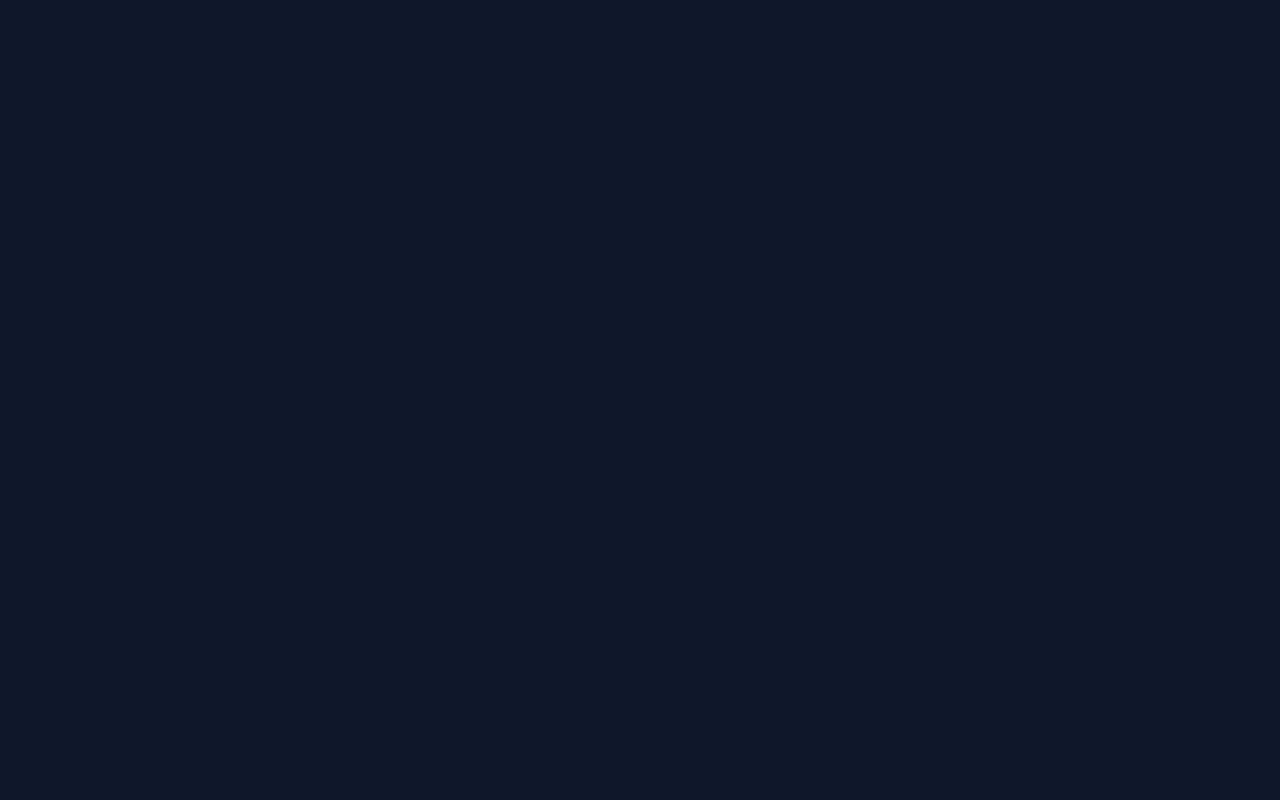
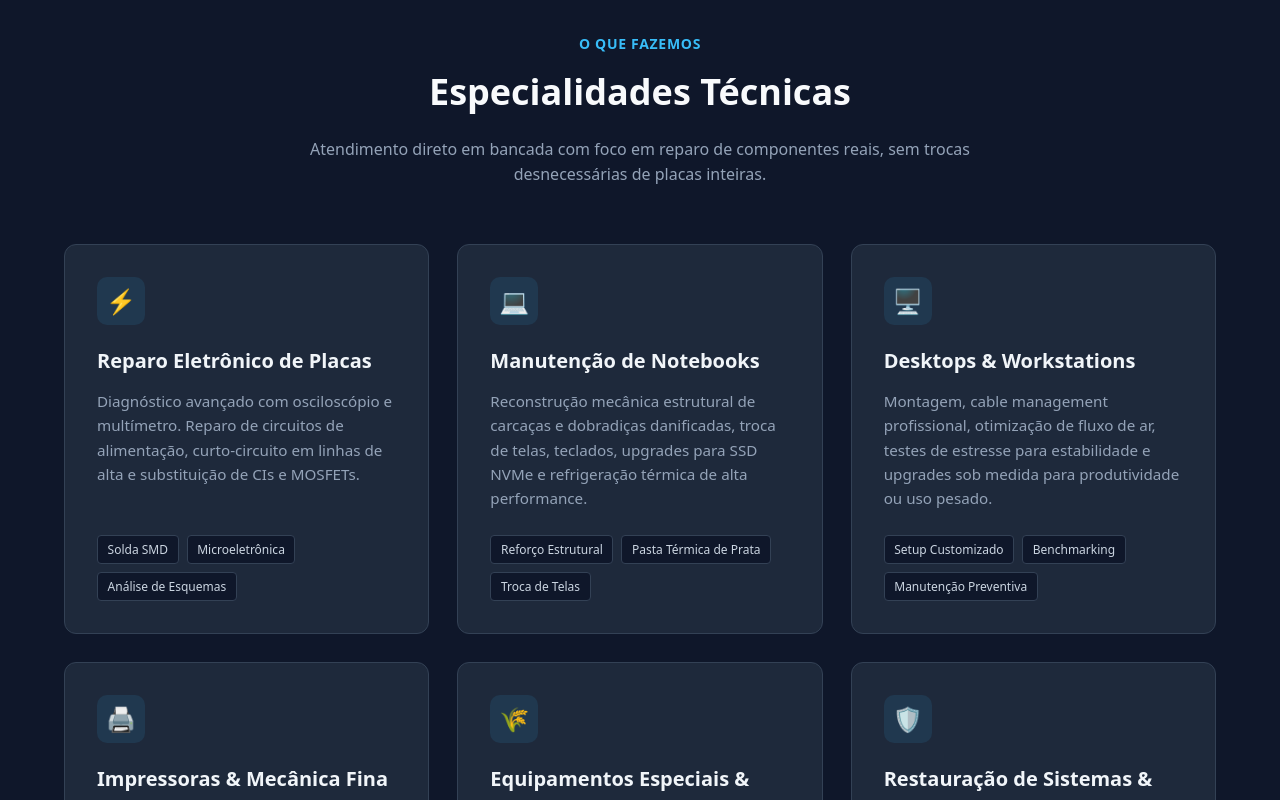
Before and after one commit to diegosrudi/Projeto-Genesis-Tecnologia, a React (Vite) app: page / in a window 1280 px wide. Shown: the part 860-1660 px from the top of the page. Before the commit the page ends 813 px from the top, so only its background shows below. Built offline with nearby package versions, Linux system fonts and the light colour scheme.

Commit message:
feat: add services grid with reusable service card component and props

```diff
--- a/src/App.jsx
+++ b/src/App.jsx
@@ -1,6 +1,7 @@
 import React from "react"
 import Navbar from "./components/Navbar/Navbar"
 import Hero from "./components/Hero/Hero"
+import Services from "./components/Services/Services"
 
 export default function App() {
   return (
@@ -8,6 +9,7 @@ export default function App() {
       <Navbar />
     <main>
       <Hero />
+      <Services />
     </main>
     </div>
   )
--- /dev/null
+++ b/src/components/Services/ServiceCard.jsx
@@ -0,0 +1,23 @@
+import styles from "./Services.module.css"
+
+export default function ServiceCard({ icon, title, description, tags }) {
+  return (
+    <article className={styles.card}>
+      <div className={styles.iconWrapper}>
+        {icon}
+      </div>
+      <h3 className={styles.cardTitle}>{title}</h3>
+      <p className={styles.cardText}>{description}</p>
+
+      {tags && tags.length > 0 && (
+        <ul className={styles.tagList}>
+          {tags.map((tag, index) => (
+            <li key={index} className={styles.tagItem}>
+              {tag}
+            </li>
+          ))}
+        </ul>
+      )}
+    </article>
+  )
+}
--- /dev/null
+++ b/src/components/Services/Services.jsx
@@ -0,0 +1,73 @@
+import ServiceCard from "./ServiceCard"
+import styles from "./Services.module.css"
+
+const servicesData = [
+  {
+    id: 1,
+    icon: "⚡",
+    title: "Reparo Eletrônico de Placas",
+    description: "Diagnóstico avançado com osciloscópio e multímetro. Reparo de circuitos de alimentação, curto-circuito em linhas de alta e substituição de CIs e MOSFETs.",
+    tags: ["Solda SMD", "Microeletrônica", "Análise de Esquemas"]
+  },
+  {
+    id: 2,
+    icon: "💻",
+    title: "Manutenção de Notebooks",
+    description: "Reconstrução mecânica estrutural de carcaças e dobradiças danificadas, troca de telas, teclados, upgrades para SSD NVMe e refrigeração térmica de alta performance.",
+    tags: ["Reforço Estrutural", "Pasta Térmica de Prata", "Troca de Telas"]
+  },
+  {
+    id: 3,
+    icon: "🖥️",
+    title: "Desktops & Workstations",
+    description: "Montagem, cable management profissional, otimização de fluxo de ar, testes de estresse para estabilidade e upgrades sob medida para produtividade ou uso pesado.",
+    tags: ["Setup Customizado", "Benchmarking", "Manutenção Preventiva"]
+  },
+  {
+    id: 4,
+    icon: "🖨️",
+    title: "Impressoras & Mecânica Fina",
+    description: "Desentupimento de cabeçotes de impressão tanque de tinta, substituição de tracionadores de papel, almofadas absorventes e reset operacional completo.",
+    tags: ["EcoTank", "Mecânica de Precisão", "Calibração"]
+  },
+  {
+    id: 5,
+    icon: "🌾",
+    title: "Equipamentos Especiais & GPS",
+    description: "Manutenção eletrônica em antenas e módulos de GPS agrícola, troca de baterias internas especiais (ex: TL-4986), recuperação de trilhas e fontes de alimentação dedicadas.",
+    tags: ["GPS Agrícola", "Baterias Especiais", "Circuitos Embarcados"]
+  },
+  {
+    id: 6,
+    icon: "🛡️",
+    title: "Restauração de Sistemas & Dados",
+    description: "Clonagem precisa de discos legados para SSDs modernos, eliminação de malwares profundos, configuração de virtualização para sistemas legados e backup preventivo.",
+    tags: ["Clonagem Bit-a-Bit", "Virtualização", "Recuperação de SO"]
+  }
+]
+
+export default function Services() {
+  return (
+    <section id="servicos" className={styles.servicesSection}>
+      <header className={styles.header}>
+        <span className={styles.tag}>O que fazemos</span>
+        <h2 className={styles.title}>Especialidades Técnicas</h2>
+        <p className={styles.description}>
+          Atendimento direto em bancada com foco em reparo de componentes reais, sem trocas desnecessárias de placas inteiras.
+        </p>
+      </header>
+
+      <div className={styles.grid}>
+        {servicesData.map((service) => (
+          <ServiceCard
+            key={service.id}
+            icon={service.icon}
+            title={service.title}
+            description={service.description}
+            tags={service.tags}
+          />
+        ))}
+      </div>
+    </section>
+  )
+}
--- /dev/null
+++ b/src/components/Services/Services.module.css
@@ -0,0 +1,100 @@
+.servicesSection {
+  padding: 5rem 1.5rem;
+  max-width: 1200px;
+  margin: 0 auto;
+}
+
+.header {
+  text-align: center;
+  max-width: 700px;
+  margin: 0 auto 3.5rem auto;
+}
+
+.tag {
+  color: #38bdf8;
+  font-size: 0.875rem;
+  font-weight: 600;
+  text-transform: uppercase;
+  letter-spacing: 0.05em;
+  margin-bottom: 0.5rem;
+  display: block;
+}
+
+.title {
+  font-size: 2.25rem;
+  font-weight: 700;
+  color: #f8fafc;
+  margin-bottom: 1rem;
+}
+
+.description {
+  color: #94a3b8;
+  font-size: 1rem;
+}
+
+.grid {
+  display: grid;
+  grid-template-columns: repeat(auto-fit, minmax(320px, 1fr));
+  gap: 1.75rem;
+}
+
+/* Card Individual */
+.card {
+  background-color: #1e293b;
+  border: 1px solid #334155;
+  border-radius: 12px;
+  padding: 2rem;
+  display: flex;
+  flex-direction: column;
+  transition: transform 0.2s ease, border-color 0.2s ease, box-shadow 0.2s ease;
+}
+
+.card:hover {
+  transform: translateY(-4px);
+  border-color: #38bdf8;
+  box-shadow: 0 10px 25px -5px rgba(2, 132, 199, 0.15);
+}
+
+.iconWrapper {
+  width: 48px;
+  height: 48px;
+  background-color: rgba(56, 189, 248, 0.1);
+  color: #38bdf8;
+  border-radius: 10px;
+  display: flex;
+  align-items: center;
+  justify-content: center;
+  font-size: 1.5rem;
+  margin-bottom: 1.25rem;
+}
+
+.cardTitle {
+  font-size: 1.25rem;
+  font-weight: 600;
+  color: #f1f5f9;
+  margin-bottom: 0.75rem;
+}
+
+.cardText {
+  color: #94a3b8;
+  font-size: 0.95rem;
+  line-height: 1.6;
+  flex-grow: 1;
+}
+
+.tagList {
+  display: flex;
+  flex-wrap: wrap;
+  gap: 0.5rem;
+  margin-top: 1.5rem;
+  list-style: none;
+}
+
+.tagItem {
+  background-color: #0f172a;
+  color: #cbd5e1;
+  font-size: 0.75rem;
+  padding: 0.25rem 0.6rem;
+  border-radius: 4px;
+  border: 1px solid #334155;
+}
```
